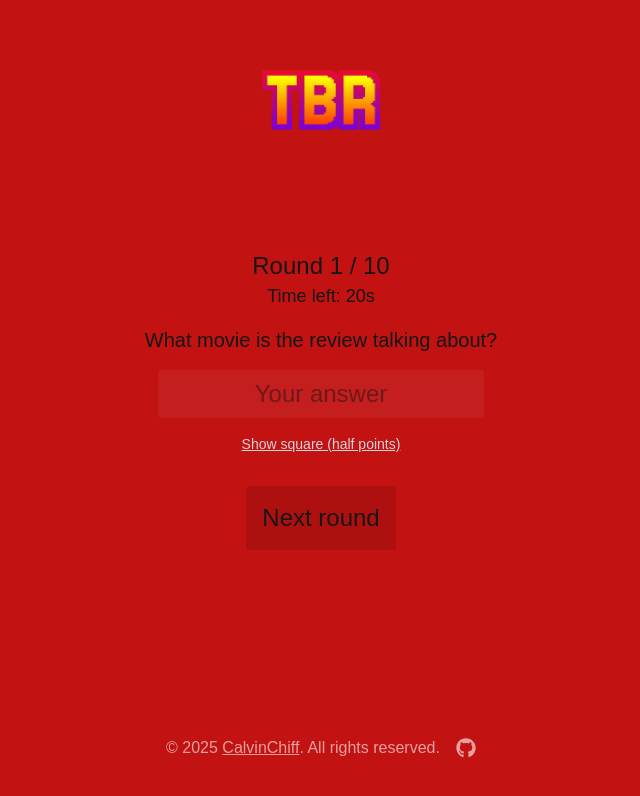
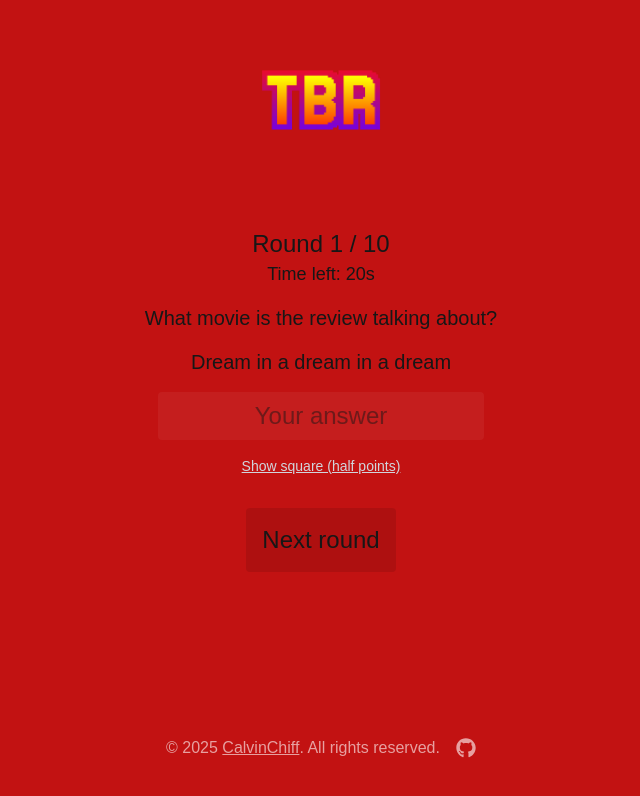
Before and after one commit to calvinchiff/the-bad-review, a Next.js app in the folder frontend/: page /1 in a window 1280 px wide. Both pictures are taken after a click on the button "Play". Shown: the top 796 px of the page, without its empty margins (319-959 px from the left). Built offline with nearby package versions, Linux system fonts and the light colour scheme; a web font is replaced by a local one.

Commit message:
update: added forgotten review text

```diff
--- a/frontend/app/[room]/page.tsx
+++ b/frontend/app/[room]/page.tsx
@@ -133,6 +133,7 @@ export default function Room() {
 					<p className="text-2xl">Round {currentRound} / 10</p>
 					<p className="text-lg">Time left: {timer}s</p>
 					<p className="text-xl mt-4">{question.question}</p>
+					<p className="text-xl mt-4">{question.review}</p>
 					{!showOptions ? (
 						<div className="flex flex-col items-center mt-4 gap-4">
 							<input
```
